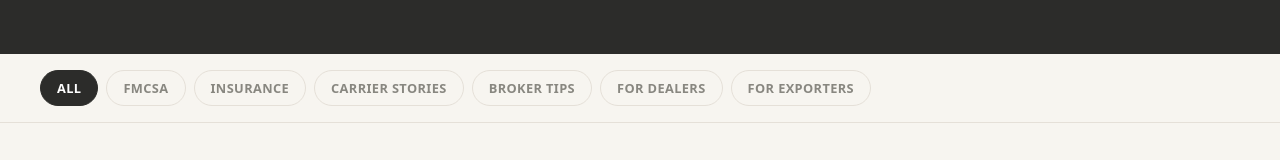
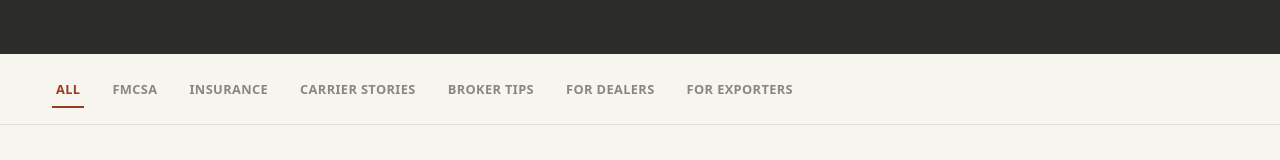
Before and after one commit to sergiivorotyntsev/Y7-WEBSITE, a React (Vite) app: page /blog in a window 1280 px wide. Shown: the part 477-637 px from the top of the page. Built offline with nearby package versions, Linux system fonts and the light colour scheme; no server answers.

Commit message:
[DESIGN-2-T12] feat: BlogIndex — sticky filter, structured cards, grid

```diff
--- a/src/pages/blog/BlogIndex.module.css
+++ b/src/pages/blog/BlogIndex.module.css
@@ -78,35 +78,50 @@
   max-width: 1200px;
   margin: 0 auto;
   display: flex;
-  gap: 8px;
+  gap: 0;
   flex-wrap: wrap;
+  align-items: center;
 }
 
 .filterBtn {
+  position: relative;
   font-family: var(--font-sans, system-ui);
   font-size: 0.8rem;
   font-weight: 600;
   letter-spacing: 0.03em;
   text-transform: uppercase;
-  padding: 8px 16px;
-  border-radius: var(--radius-pill, 20px);
-  border: 1px solid var(--border, #e5e0d8);
+  padding: 10px 4px;
+  margin: 0 12px;
+  border-radius: 0;
+  border: none;
   background: transparent;
   color: var(--text-muted, #888780);
   cursor: pointer;
   outline: none;
   transition:
-    background-color var(--transition-fast, 150ms ease-out),
     color var(--transition-fast, 150ms ease-out),
-    border-color var(--transition-fast, 150ms ease-out),
     transform var(--transition-fast, 150ms ease-out);
+}
+
+.filterBtn::after {
+  content: '';
+  position: absolute;
+  left: 0;
+  right: 0;
+  bottom: 0;
+  height: 2px;
+  background: var(--accent, #993C1D);
+  transform: scaleX(0);
+  transform-origin: center;
+  transition: transform var(--transition-normal, 250ms ease-out);
 }
 
 @media (hover: hover) {
   .filterBtn:hover {
-    background: var(--bg-muted, #EFECE6);
     color: var(--text, #2C2C2A);
-    border-color: var(--text-muted, #888780);
+  }
+  .filterBtn:hover::after {
+    transform: scaleX(0.6);
   }
   .filterBtn:active {
     transform: scale(0.97);
@@ -114,20 +129,25 @@
 }
 
 .filterBtn:focus-visible {
-  box-shadow: 0 0 0 2px var(--bg, #F7F5F0), 0 0 0 4px var(--accent, #993C1D);
+  color: var(--text, #2C2C2A);
+  box-shadow: 0 0 0 2px var(--bg, #F7F5F0), 0 0 0 3px var(--accent, #993C1D);
+  border-radius: var(--radius-sm, 4px);
 }
 
 .filterBtnActive {
-  background: var(--text, #2C2C2A);
-  color: #fff;
-  border-color: var(--text, #2C2C2A);
+  color: var(--accent, #993C1D);
+}
+
+.filterBtnActive::after {
+  transform: scaleX(1);
 }
 
 @media (hover: hover) {
   .filterBtnActive:hover {
-    background: #1a1a19;
-    color: #fff;
-    border-color: #1a1a19;
+    color: var(--accent, #993C1D);
+  }
+  .filterBtnActive:hover::after {
+    transform: scaleX(1);
   }
 }
 
```
